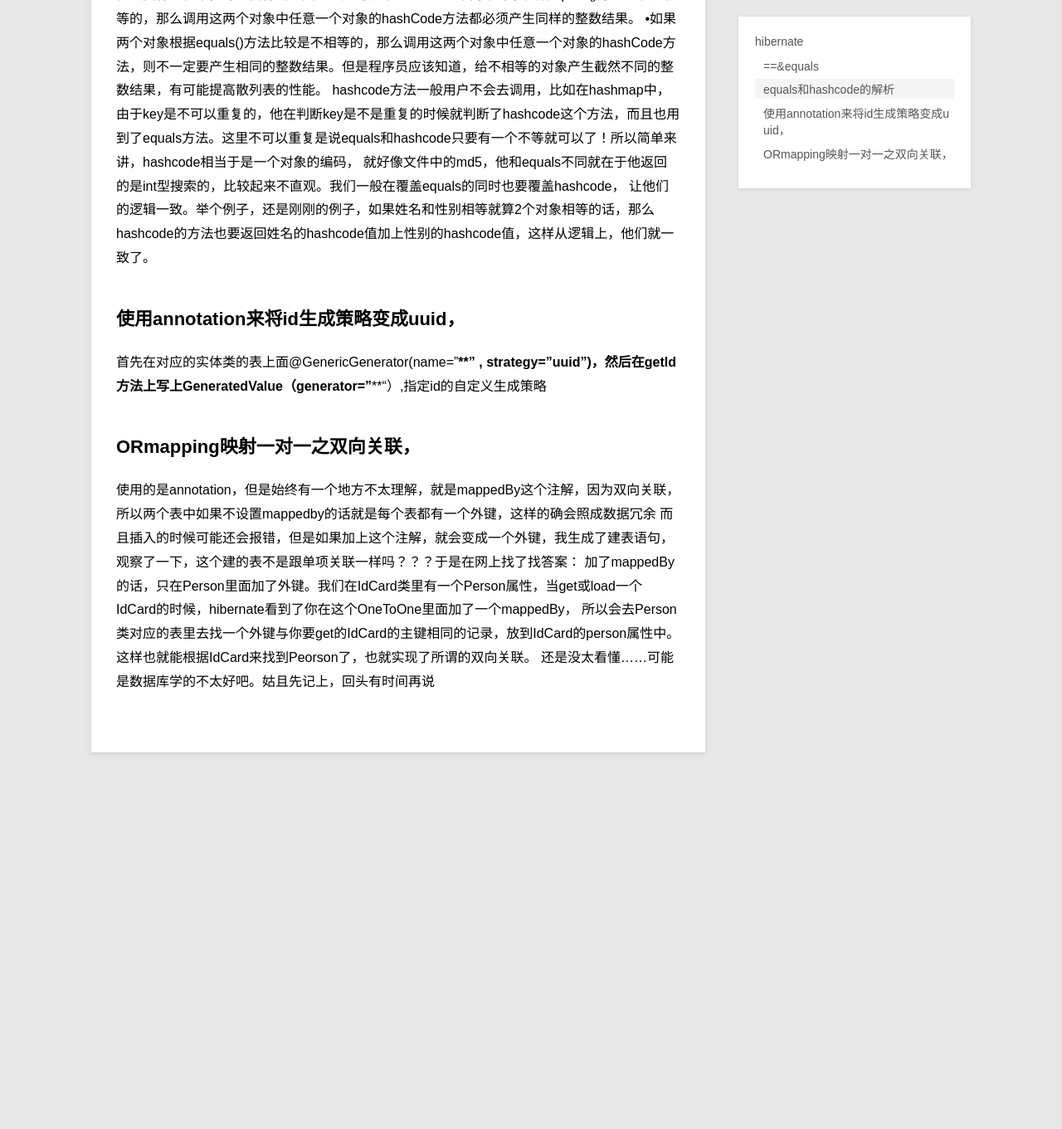
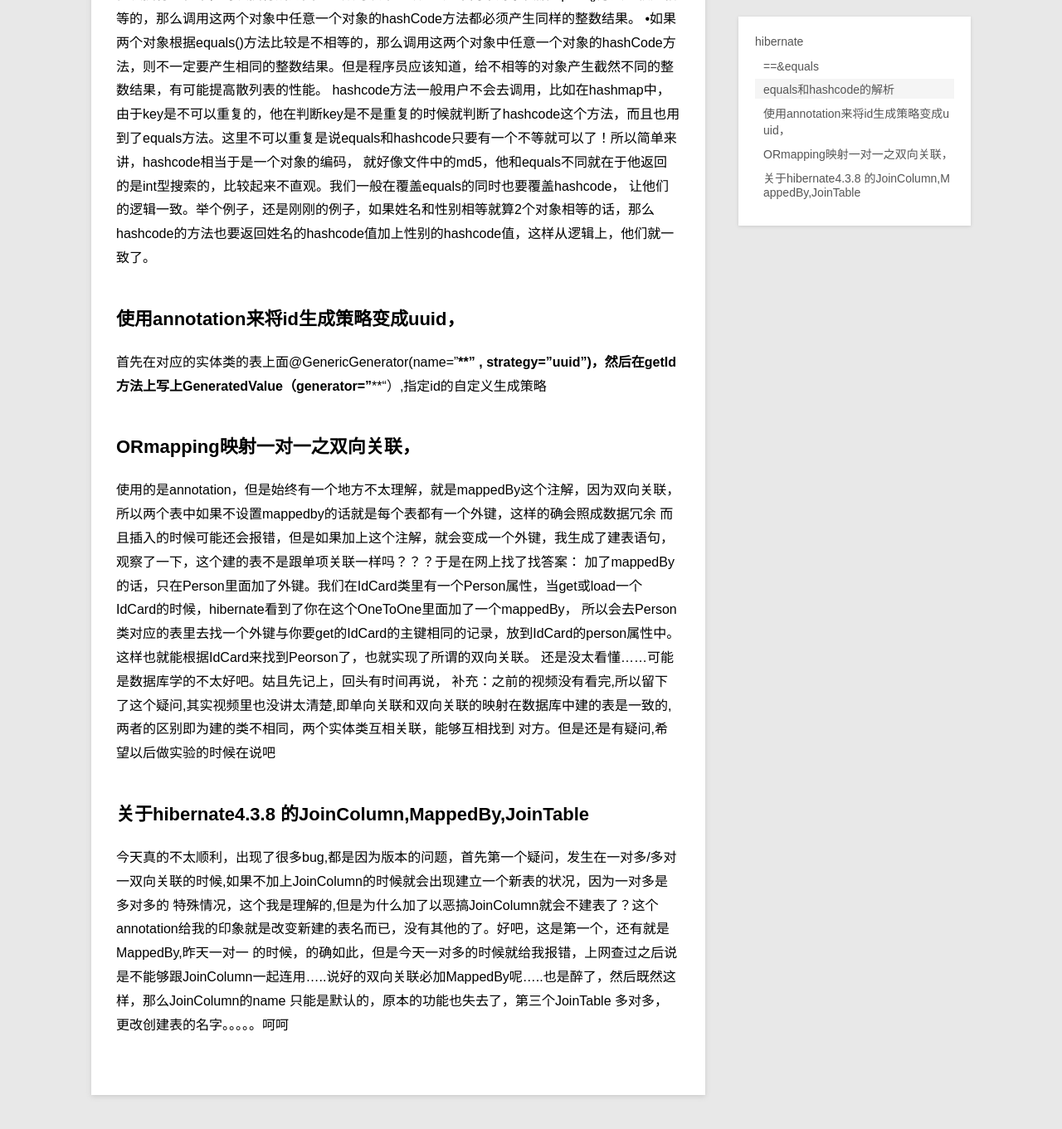
Before and after one commit to mowangdk/mowangdk.github.io, a Jekyll site: the page built from _posts/project/2015-04-13-hibernate.md, in a window 1280 px wide and 1400 px high, scrolled down 1536 px. Shown: the top 1361 px of the window at 83% size. Built offline with Jekyll 4.4.1, drawn with Linux system fonts in a browser that asks for light colours; Markdown is read by kramdown in place of the engine named in the settings; before the commit the page ends 2523 px from its top, so only the background shows below that.

Commit message:
new project

```diff
--- a/_posts/project/2015-04-13-hibernate.md
+++ b/_posts/project/2015-04-13-hibernate.md
@@ -71,4 +71,11 @@
 而且插入的时候可能还会报错，但是如果加上这个注解，就会变成一个外键，我生成了建表语句，观察了一下，这个建的表不是跟单项关联一样吗？？？于是在网上找了找答案：
          加了mappedBy的话，只在Person里面加了外键。我们在IdCard类里有一个Person属性，当get或load一个IdCard的时候，hibernate看到了你在这个OneToOne里面加了一个mappedBy，
          所以会去Person类对应的表里去找一个外键与你要get的IdCard的主键相同的记录，放到IdCard的person属性中。这样也就能根据IdCard来找到Peorson了，也就实现了所谓的双向关联。
-还是没太看懂......可能是数据库学的不太好吧。姑且先记上，回头有时间再说
+还是没太看懂......可能是数据库学的不太好吧。姑且先记上，回头有时间再说，
+补充：之前的视频没有看完,所以留下了这个疑问,其实视频里也没讲太清楚,即单向关联和双向关联的映射在数据库中建的表是一致的,两者的区别即为建的类不相同，两个实体类互相关联，能够互相找到
+对方。但是还是有疑问,希望以后做实验的时候在说吧
+##关于hibernate4.3.8 的JoinColumn,MappedBy,JoinTable
+今天真的不太顺利，出现了很多bug,都是因为版本的问题，首先第一个疑问，发生在一对多/多对一双向关联的时候,如果不加上JoinColumn的时候就会出现建立一个新表的状况，因为一对多是多对多的
+特殊情况，这个我是理解的,但是为什么加了以恶搞JoinColumn就会不建表了？这个annotation给我的印象就是改变新建的表名而已，没有其他的了。好吧，这是第一个，还有就是MappedBy,昨天一对一
+的时候，的确如此，但是今天一对多的时候就给我报错，上网查过之后说是不能够跟JoinColumn一起连用.....说好的双向关联必加MappedBy呢.....也是醉了，然后既然这样，那么JoinColumn的name
+只能是默认的，原本的功能也失去了，第三个JoinTable 多对多，更改创建表的名字。。。。。呵呵
```
